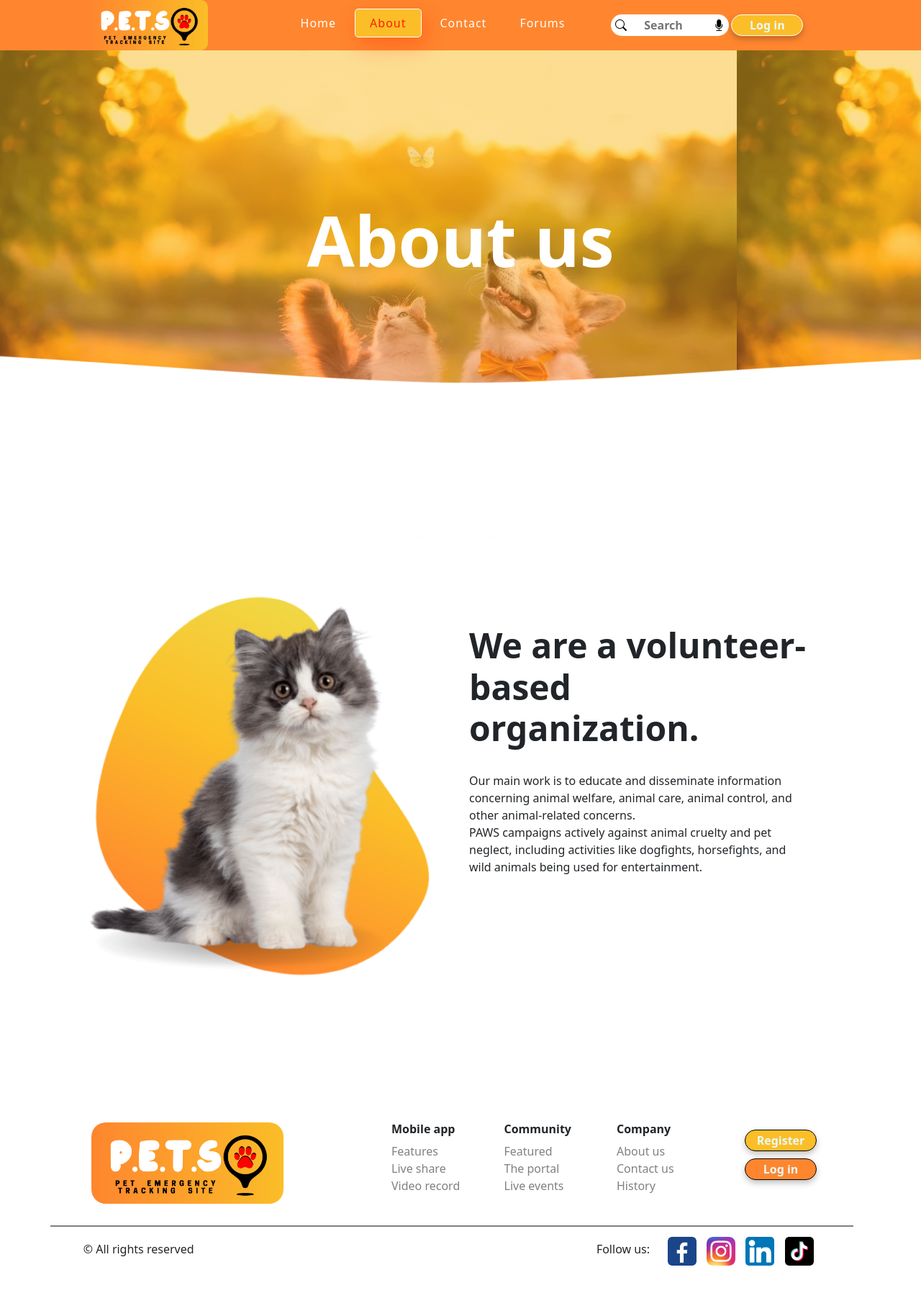
After one commit to Ferjade/PETS, a PHP site: page /about.php in a window 1280 px wide. The commit adds this page. Shown: the whole page at 72% size. Run offline with PHP 8.4, Linux system fonts and the light colour scheme; some libraries are stand-ins or nearby versions.

Commit message:
Adding about page

```diff
--- /dev/null
+++ b/about.php
@@ -0,0 +1,236 @@
+<!DOCTYPE html>
+<html lang="en">
+
+<head>
+    <meta charset="UTF-8">
+    <meta http-equiv="X-UA-Compatible" content="IE=edge">
+    <meta name="viewport" content="width=device-width, initial-scale=1.0">
+    <title>P.E.T.S</title>
+    <link rel="stylesheet" href="./css/style-about.css">
+    <!-- Favicon -->
+    <link rel="shortcut icon" href="./images/favicon.png" type="image/x-icon" />
+    <!-- CSS only -->
+    <link href="https://cdn.jsdelivr.net/npm/bootstrap@5.2.2/dist/css/bootstrap.min.css" rel="stylesheet"
+        integrity="sha384-Zenh87qX5JnK2Jl0vWa8Ck2rdkQ2Bzep5IDxbcnCeuOxjzrPF/et3URy9Bv1WTRi" crossorigin="anonymous">
+    <!-- JavaScript Bundle with Popper -->
+    <script defer src="https://cdn.jsdelivr.net/npm/bootstrap@5.2.2/dist/js/bootstrap.bundle.min.js"
+        integrity="sha384-OERcA2EqjJCMA+/3y+gxIOqMEjwtxJY7qPCqsdltbNJuaOe923+mo//f6V8Qbsw3" crossorigin="anonymous">
+    </script>
+    <!-- Bootstrap ICON -->
+    <link rel="stylesheet" href="https://cdn.jsdelivr.net/npm/bootstrap-icons@1.9.1/font/bootstrap-icons.css" />
+</head>
+
+<body>
+
+    <!-- ORIGINAL NAVBAR -->
+    <!-- NAV BAR -->
+    <nav class="container-fluid sticky-top">
+        <!-- LOGO -->
+        <a href="#">
+            <img src="./images/newlogo.png" class="logo" alt="P.E.T.S logo">
+        </a>
+        <!------------ FOR BACK END ------------>
+        <!-- Page navigation link -->
+        <ul>
+            <li><a href="index.php">Home</a></li>
+            <li><a href="about.php" class="active">About</a></li>
+            <li><a href="contact.php">Contact</a></li>
+            <li><a href="#">Forums</a></li>
+        </ul>
+
+        <!------------ FOR BACK END ------------>
+        <!-- Search Function (OPTIONAL) -->
+        <form action="submit" method="get" class="search-bar">
+            <button><i class="bi bi-search"></i></button>
+            <input type="text" class="search-area" placeholder=" Search" />
+            <button><i class="bi bi-mic-fill"></i></button>
+        </form>
+
+
+        <!------------ FOR BACK END ------------>
+        <!-- BUTTON (LOGIN)  -->
+        <div>
+            <a href="login.php">
+                <button class="loginbtn">
+                    Log in
+                </button>
+            </a>
+        </div>
+
+    </nav>
+
+    <!-- Main -->
+    <div class="about-container">
+        <h1>About us</h1>
+        <div class="color-overlay"></div>
+    </div>
+
+    <div class="separator">
+        <img src="./images/deviders.png" alt="">
+    </div>
+
+    <!-- 2nd section -->
+
+    <section id="we-care">
+        <div class="container mt-5">
+            <div class="row mt-5">
+
+                <div class="col-md-6 center">
+                    <img src="./images/puzzycat2.png" class="cat-img reveal" alt="">
+                </div>
+
+                <div class="col-md-6 mt-5">
+
+                    <h1 class="title">We are a volunteer-based <br><b>organization.</b></h1> <br>
+                    <p class="par">Our main work is to educate and disseminate information concerning animal welfare,
+                        animal care, animal control, and other animal-related concerns. <br>
+
+                        PAWS campaigns actively against animal cruelty and pet neglect, including activities like
+                        dogfights, horsefights, and wild animals being used for entertainment.
+                    </p> <br>
+
+
+                    <!------------ FOR BACK END ------------>
+                    <!-- BUTTON (LOGIN)  -->
+                    <!-- <a href="#">
+                        <button class="big-btn">
+                            Log in
+                        </button>
+                    </a> -->
+
+                </div>
+            </div>
+        </div>
+    </section>
+
+
+
+
+
+
+    <!-- Upper Footer -->
+    <footer class="footer-upper">
+        <div class="container ">
+            <div class="row footerrow text-center">
+
+                <div class="col-md-4">
+                    <a href="#">
+                        <img src="./images/newlogo.png" class="footerimg" alt="">
+                    </a>
+                </div>
+
+                <div class="col-md-6 row footer-content">
+
+                    <div class="col-md-3 text-start">
+                        <h6>Mobile app</h6>
+                        <a href=" #">Features</a> <br>
+                        <a href="#">Live share</a> <br>
+                        <a href="#">Video record</a> <br>
+                    </div>
+
+                    <div class="col-md-3 text-start">
+                        <h6>Community</h6>
+                        <a href=" #">Featured</a> <br>
+                        <a href="#">The portal</a> <br>
+                        <a href="#">Live events</a> <br>
+                    </div>
+
+                    <div class="col-md-3 text-start">
+                        <h6>Company</h6>
+                        <a href="#">About us</a> <br>
+                        <a href="contact.php">Contact us</a> <br>
+                        <a href="#">History</a> <br>
+                    </div>
+
+                </div>
+
+                <div class="col-md-2 footerbutton">
+
+                    <!------------ FOR BACK END ------------>
+                    <!-- BUTTON (REGISTER)  -->
+                    <div>
+                        <a href="registration.php">
+                            <button class="register">
+                                Register
+                            </button>
+                        </a>
+                    </div>
+
+                    <!------------ FOR BACK END ------------>
+                    <!-- BUTTON (LOGIN)  -->
+                    <div>
+                        <a href="login.php">
+                            <button class="loginbtn2">
+                                Log in
+                            </button>
+                        </a>
+                    </div>
+
+                </div>
+
+            </div>
+        </div>
+    </footer>
+
+
+    <!-- Lower footer -->
+    <footer class="footer-lower">
+        <div class="container">
+            <div class="text-center">
+                <div class="breakline row">
+
+                    <div class="row socialm">
+
+                        <div class="col-md-4 copyright">
+                            <p>&copy; All rights reserved </p>
+                        </div>
+
+                        <div class="col-md-4 follow">
+                            <p>Follow us:</p>
+                        </div>
+
+                        <div class="col-md-4 sicon">
+                            <a href="#"><img src="./images/socialicon1.png" alt="Facebook logo"></a>
+                            <a href="#"><img src="./images/socialicon2.png" alt="Instagram logo"></a>
+                            <a href="#"><img src="./images/socialicon3.png" alt="Linkedin logo"></a>
+                            <a href="#"><img src="./images/socialicon4.png" alt="Tiktok log"></a>
+                        </div>
+
+                    </div>
+
+                </div>
+            </div>
+        </div>
+    </footer>
+
+
+
+
+
+
+    <script type="text/javascript">
+    window.addEventListener('scroll', reveal);
+
+    function reveal() {
+        const reveals = document.querySelectorAll('.reveal');
+
+        for (let i = 0; i < reveals.length; i++) {
+
+            const windowheight = window.innerHeight;
+            const revealtop = reveals[i].getBoundingClientRect().top;
+            const revealpoint = 100;
+
+            if (revealtop < windowheight - revealpoint) {
+                reveals[i].classList.add('current');
+            } else {
+                reveals[i].classList.remove('current');
+            }
+        }
+    }
+    </script>
+
+
+
+</body>
+
+</html>
--- /dev/null
+++ b/css/style-about.css
@@ -0,0 +1,30 @@
+@import url(style.css);
+
+
+.about-container{
+    background: url(../images/aobutbg.jpg);
+    color: white;
+    position: relative;
+    height: 75vh;
+    display: flex;
+    align-items: center;
+    justify-content: center;
+    /* background-size: 80%; */
+    object-fit: cover;
+}
+
+.about-container h1{
+    font-size: 6rem;
+    font-weight: 800;
+    z-index: 1;
+    position: relative;
+    bottom: 2rem;
+}
+
+.color-overlay{
+    background: linear-gradient(to top, #ff862f 30%, #fbbe28 60%);
+    width: 100%;
+    height: 75vh;
+    opacity: 0.5;
+    position: absolute;
+}
--- a/css/style.css
+++ b/css/style.css
@@ -235,7 +235,7 @@ nav form button:hover {
 }
 
 .cat-img {
-  width: 90%;
+  width: 100%;
 }
 
 .title {
--- a/index.php
+++ b/index.php
@@ -33,7 +33,7 @@
         <!-- Page navigation link -->
         <ul>
             <li><a href="index.php" class="active">Home</a></li>
-            <li><a href="#">About</a></li>
+            <li><a href="about.php">About</a></li>
             <li><a href="contact.php">Contact</a></li>
             <li><a href="#">Forums</a></li>
         </ul>
@@ -142,7 +142,7 @@
             <div class="row mt-5">
 
                 <div class="col-md-6 center">
-                    <img class="reveal" src="./images/puzzycat2.png" class="cat-img" alt="">
+                    <img src="./images/puzzycat2.png" class="cat-img reveal" alt="">
                 </div>
 
                 <div class="col-md-6 mt-5">
--- a/style.scss
+++ b/style.scss
@@ -275,7 +275,7 @@ nav form button:hover{
     margin: 150px 0;
 }
 .cat-img{
-    width: 90%;
+    width: 100%;
 }
 
 .title{
@@ -647,11 +647,7 @@ nav form button:hover{
 .reveal.current{
     transform: translateY(0px);
     opacity: 1;
-    // background: transparent;
-    // background-color: none;
-    // color: black;
-    // box-shadow: none;
-    // border: none;
+
 }
 
 
```
Also changed, not shown: images/aobutbg.jpg (added), 1 other file.
